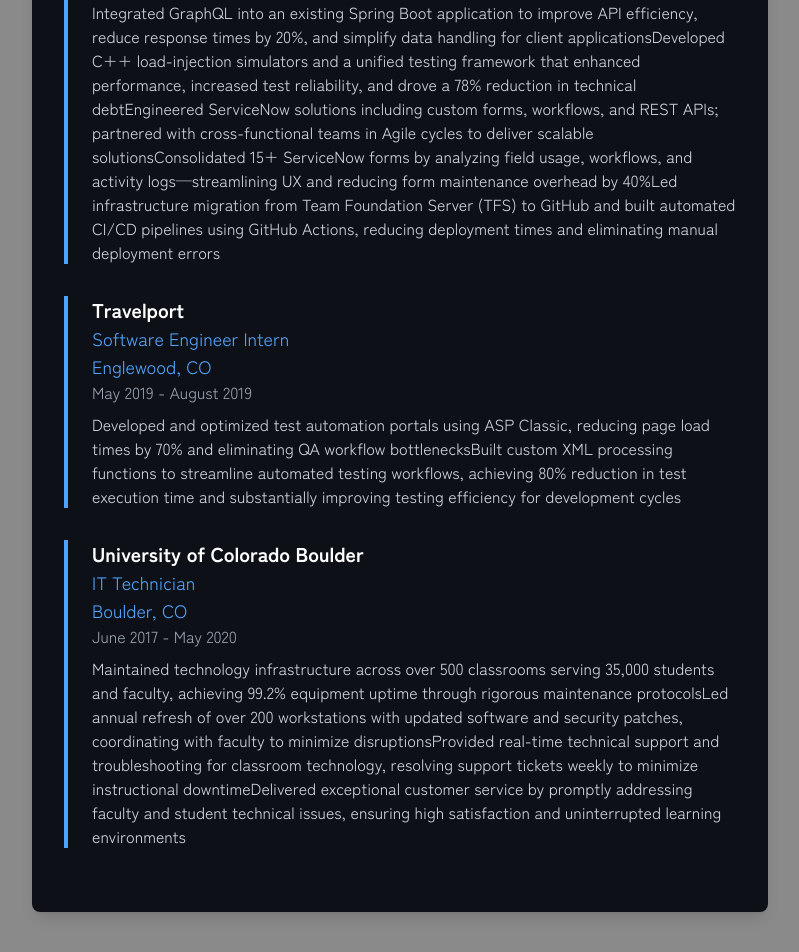
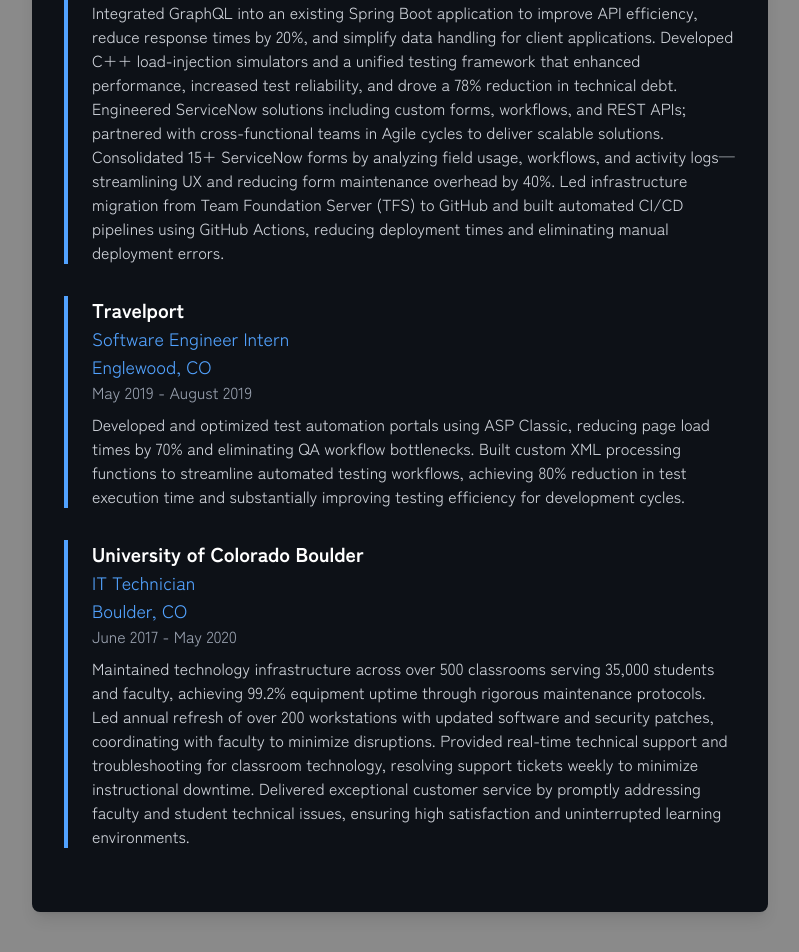
Before and after one commit to Justin-Yun/my-portfolio, a Next.js app: page / in a window 1280 px wide. Shown: the part 1980-2932 px from the top of the page, without its empty margins (240-1039 px from the left). Built offline with nearby package versions, Linux system fonts and the light colour scheme.

Commit message:
Update content.js

```diff
--- a/app/content.js
+++ b/app/content.js
@@ -13,11 +13,11 @@
       position: "Software Engineer II",
       duration: "July 2020 - January 2025",
       description: [
-        "Integrated GraphQL into an existing Spring Boot application to improve API efficiency, reduce response times by 20%, and simplify data handling for client applications",
-        "Developed C++ load-injection simulators and a unified testing framework that enhanced performance, increased test reliability, and drove a 78% reduction in technical debt",
-        "Engineered ServiceNow solutions including custom forms, workflows, and REST APIs; partnered with cross-functional teams in Agile cycles to deliver scalable solutions",
-        "Consolidated 15+ ServiceNow forms by analyzing field usage, workflows, and activity logs—streamlining UX and reducing form maintenance overhead by 40%",
-        "Led infrastructure migration from Team Foundation Server (TFS) to GitHub and built automated CI/CD pipelines using GitHub Actions, reducing deployment times and eliminating manual deployment errors",
+        "Integrated GraphQL into an existing Spring Boot application to improve API efficiency, reduce response times by 20%, and simplify data handling for client applications. ",
+        "Developed C++ load-injection simulators and a unified testing framework that enhanced performance, increased test reliability, and drove a 78% reduction in technical debt. ",
+        "Engineered ServiceNow solutions including custom forms, workflows, and REST APIs; partnered with cross-functional teams in Agile cycles to deliver scalable solutions. ",
+        "Consolidated 15+ ServiceNow forms by analyzing field usage, workflows, and activity logs—streamlining UX and reducing form maintenance overhead by 40%. ",
+        "Led infrastructure migration from Team Foundation Server (TFS) to GitHub and built automated CI/CD pipelines using GitHub Actions, reducing deployment times and eliminating manual deployment errors.",
       ],
     },
     {
@@ -26,8 +26,8 @@
       position: "Software Engineer Intern",
       duration: "May 2019 - August 2019",
       description: [
-        "Developed and optimized test automation portals using ASP Classic, reducing page load times by 70% and eliminating QA workflow bottlenecks",
-        "Built custom XML processing functions to streamline automated testing workflows, achieving 80% reduction in test execution time and substantially improving testing efficiency for development cycles",
+        "Developed and optimized test automation portals using ASP Classic, reducing page load times by 70% and eliminating QA workflow bottlenecks. ",
+        "Built custom XML processing functions to streamline automated testing workflows, achieving 80% reduction in test execution time and substantially improving testing efficiency for development cycles.",
       ],
     },
     {
@@ -36,10 +36,10 @@
       position: "IT Technician",
       duration: "June 2017 - May 2020",
       description: [
-        "Maintained technology infrastructure across over 500 classrooms serving 35,000 students and faculty, achieving 99.2% equipment uptime through rigorous maintenance protocols",
-        "Led annual refresh of over 200 workstations with updated software and security patches, coordinating with faculty to minimize disruptions",
-        "Provided real-time technical support and troubleshooting for classroom technology, resolving support tickets weekly to minimize instructional downtime",
-        "Delivered exceptional customer service by promptly addressing faculty and student technical issues, ensuring high satisfaction and uninterrupted learning environments",
+        "Maintained technology infrastructure across over 500 classrooms serving 35,000 students and faculty, achieving 99.2% equipment uptime through rigorous maintenance protocols. ",
+        "Led annual refresh of over 200 workstations with updated software and security patches, coordinating with faculty to minimize disruptions. ",
+        "Provided real-time technical support and troubleshooting for classroom technology, resolving support tickets weekly to minimize instructional downtime. ",
+        "Delivered exceptional customer service by promptly addressing faculty and student technical issues, ensuring high satisfaction and uninterrupted learning environments.",
       ],
     },
   ],
```
